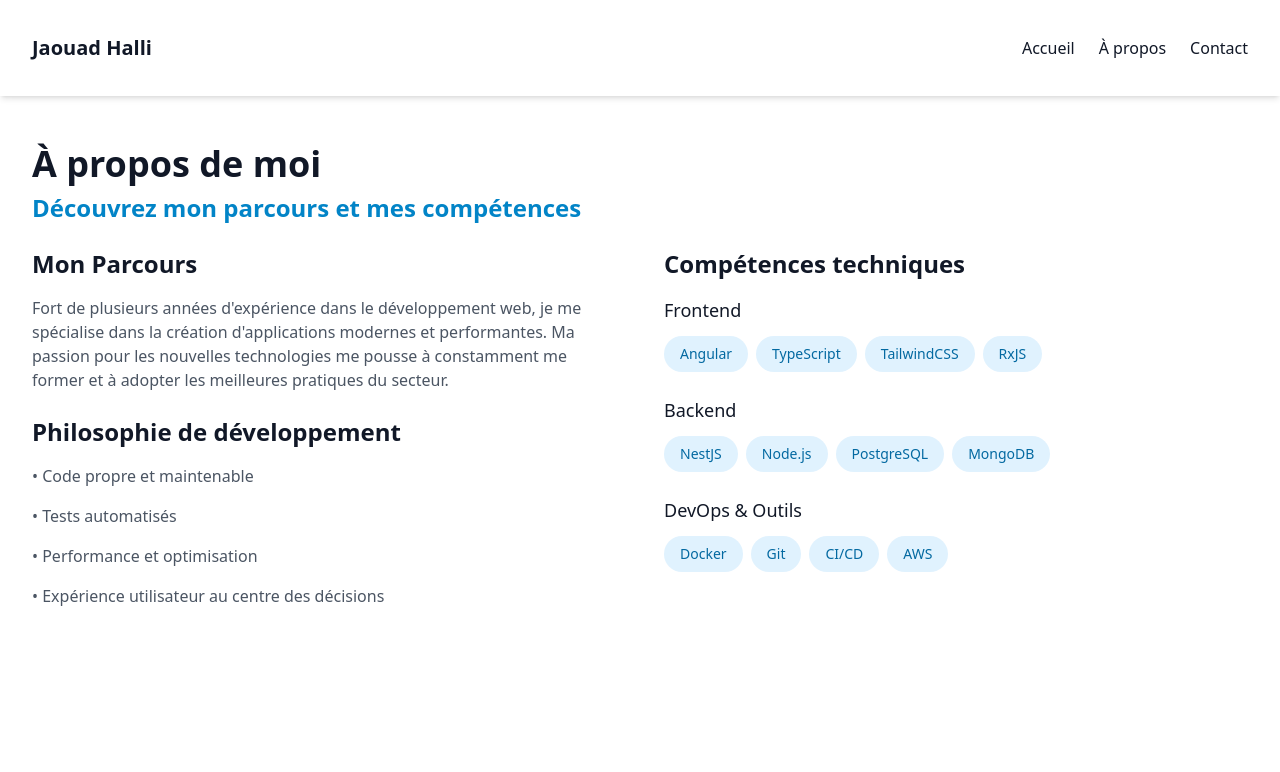
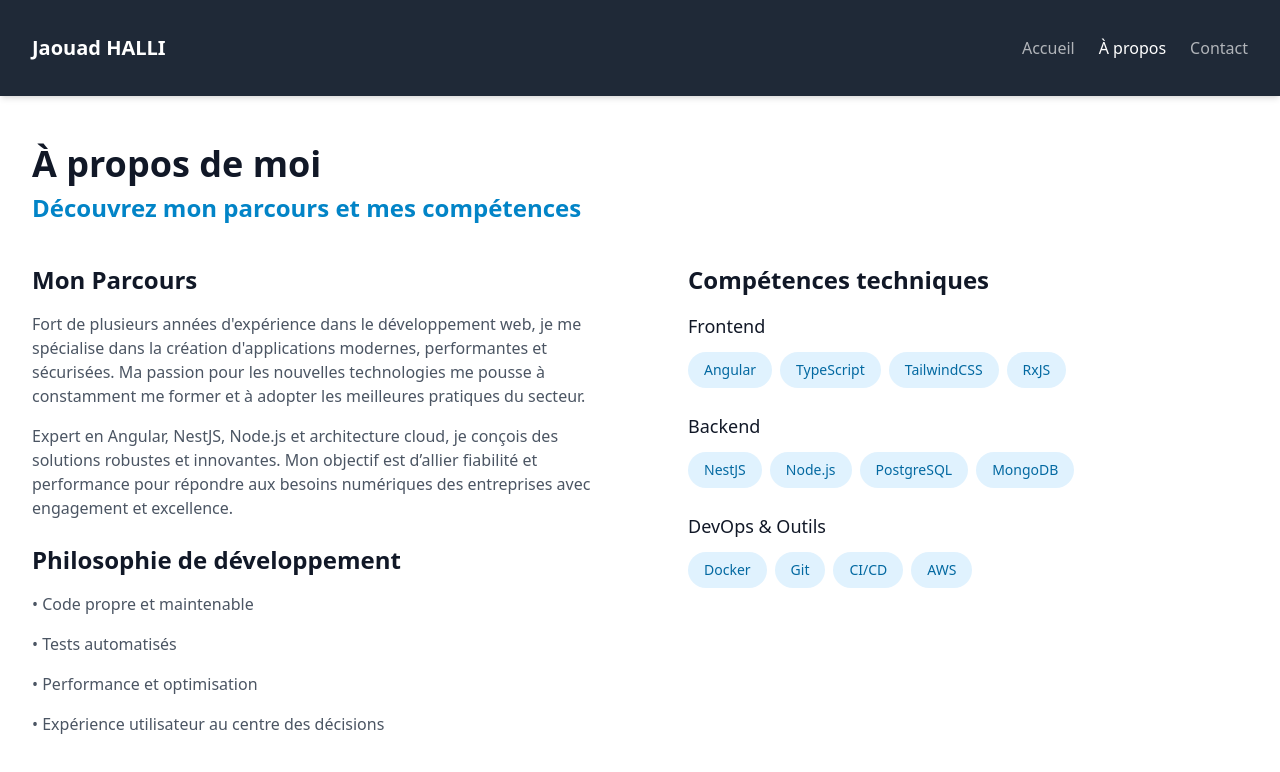
Before and after one commit to hallijaouad/hallijaouad.com, an Angular app: page /about in a window 1280 px wide. Shown: the top 772 px of the page. Built offline with nearby package versions, Linux system fonts and the light colour scheme.

Commit message:
Update home page and about page

```diff
--- /dev/null
+++ b/src/app/core/constants/menu.ts
@@ -0,0 +1,22 @@
+import {MenuItem} from '../models/menu.model';
+
+export class Menu {
+    public static items: MenuItem[] = [
+        {
+            index:1,
+            label: 'Accueil',
+            route: '/home'
+        },
+        {
+            index:2,
+            label: 'À propos',
+            route: '/about'
+        },
+        {
+            index:3,
+            label: 'Contact',
+            route: '/contact'
+        }
+    ]
+
+}
--- /dev/null
+++ b/src/app/core/layout/footer/footer.component.html
@@ -0,0 +1,29 @@
+<footer class=" bg-gray-800 text-white py-10">
+    <div class="section-container mx-auto px-4">
+        <div class="grid grid-cols-1 md:grid-cols-3 gap-8">
+            <div>
+                <h3 class="text-xl font-bold mb-4">Jaouad HALLI</h3>
+                <p class="text-gray-400"></p>
+            </div>
+            <div>
+                <h4 class="text-lg font-semibold mb-4">Quick Links</h4>
+                <ul class="space-y-2">
+                    <li><a routerLink="/blog" class="text-gray-400 hover:text-white">Blog</a></li>
+                    <li><a routerLink="/about" class="text-gray-400 hover:text-white">About Us</a></li>
+                </ul>
+            </div>
+
+            <div>
+                <h4 class="text-lg font-semibold mb-4">Contact</h4>
+                <ul class="space-y-2 text-gray-400">
+                    <li>Email: hallijaouad&#64;gmail.com</li>
+                    <li>Phone: (555) 123-4567</li>
+                </ul>
+            </div>
+        </div>
+
+        <div class="border-t border-gray-700 mt-8 pt-8 text-center text-gray-400">
+            <p>&copy; Jaouad HALLI. All rights reserved.</p>
+        </div>
+    </div>
+</footer>
--- a/src/app/core/layout/header/header.component.ts
+++ b/src/app/core/layout/header/header.component.ts
@@ -1,21 +1,48 @@
-import { Component } from '@angular/core';
-import { RouterLink } from '@angular/router';
+import {Component, computed, inject} from '@angular/core';
+import {RouterLink} from '@angular/router';
+import {MenuService} from "../../services/menu.service";
+import {Menu} from "../../constants/menu";
 
 @Component({
     selector: 'app-header',
     standalone: true,
     imports: [RouterLink],
     template: `
-    <header class="fixed w-full bg-white dark:bg-gray-900 shadow-md z-50">
+        <header class="fixed w-full bg-gray-800 dark:bg-gray-900 shadow-md z-50">
             <nav class="section-container flex items-center justify-between h-16">
-        <a routerLink="/" class="text-xl font-bold">Jaouad Halli</a>
+                <a routerLink="/" class="text-xl font-bold text-white">Jaouad HALLI</a>
                 <div class="flex gap-6">
-          <a routerLink="/home" class="hover:text-primary-500">Accueil</a>
-          <a routerLink="/about" class="hover:text-primary-500">À propos</a>
-          <a routerLink="/contact" class="hover:text-primary-500">Contact</a>
+                    @for (item of menuItems; track item.index) {
+                        <a
+                                routerLink="{{ item.route }}"
+                                class="text-white hover:text-white {{itemOpacity}}"
+                                [class.opacity-100]="isActive(item.route)"
+                                [class.opacity-65]="!isActive(item.route)"
+                        >{{ item.label }}</a>
+                    }
                 </div>
             </nav>
         </header>
     `
 })
-export class HeaderComponent {}
+export class HeaderComponent {
+
+    menuItems = Menu.items;
+
+    public menuService = inject(MenuService);
+
+    itemOpacity: string = 'opacity-65';
+    // Signal pour obtenir le menu actif
+    activeMenuItem = computed(() => this.menuService.getActiveMenuItem());
+    constructor() {
+        if(!this.activeMenuItem()) {
+            this.menuService.setActiveMenuItem('/home')
+        }
+    }
+    /**
+     * Vérifie si un élément est actif
+     */
+    isActive(item: string): boolean {
+        return this.activeMenuItem() === item;
+    }
+}
--- a/src/app/core/layout/layout.component.ts
+++ b/src/app/core/layout/layout.component.ts
@@ -1,6 +1,7 @@
 import { Component } from '@angular/core';
 import { RouterOutlet } from '@angular/router';
 import { HeaderComponent } from './header/header.component';
+//import {FooterComponent} from "./footer/footer.component";
 
 @Component({
   selector: 'app-root',
@@ -11,6 +12,7 @@ import { HeaderComponent } from './header/header.component';
     <main class="min-h-screen pt-24 from-blue-50" >
       <router-outlet></router-outlet>
     </main>
+
   `
 })
 export class LayoutComponent {}
--- /dev/null
+++ b/src/app/core/models/menu.model.ts
@@ -0,0 +1,6 @@
+export interface MenuItem {
+    index: number;
+    label: string;
+    route: string;
+    active?: boolean;
+}
--- /dev/null
+++ b/src/app/core/services/menu.service.ts
@@ -0,0 +1,39 @@
+import { Injectable, signal } from '@angular/core';
+import { NavigationEnd, Router } from '@angular/router';
+
+@Injectable({
+    providedIn: 'root',
+})
+export class MenuService {
+    // Signal pour suivre l'élément de menu actif
+    private activeMenuItem = signal<string | null>(null);
+
+    constructor(private router: Router) {
+        this.router.events.subscribe((event) => {
+            if (event instanceof NavigationEnd) {
+                this.setActiveMenuItem(event.url);
+            }
+        });
+    }
+
+    /**
+     * Getter pour obtenir le menu actif
+     */
+    getActiveMenuItem() {
+        return this.activeMenuItem();
+    }
+
+    /**
+     * Setter pour définir un nouveau menu actif
+     */
+    setActiveMenuItem(menuItem: string) {
+        this.activeMenuItem.set(menuItem);
+    }
+
+    /**
+     * Réinitialiser le menu actif
+     */
+    resetActiveMenuItem() {
+        this.activeMenuItem.set(null);
+    }
+}
--- a/src/app/features/about/about.component.ts
+++ b/src/app/features/about/about.component.ts
@@ -14,14 +14,14 @@ import { SkillBadgeComponent } from '../../shared/components/skill-badge/skill-b
         subtitle="Découvrez mon parcours et mes compétences"
       />
 
-      <div class="grid md:grid-cols-2 gap-12">
+      <div class="grid md:grid-cols-2 gap-24">
         <div>
           <h3 class="text-2xl font-semibold mb-4">Mon Parcours</h3>
+          <p class="text-gray-600 dark:text-gray-300 mb-4">
+            Fort de plusieurs années d'expérience dans le développement web, je me spécialise dans la création d'applications modernes, performantes et sécurisées. Ma passion pour les nouvelles technologies me pousse à constamment me former et à adopter les meilleures pratiques du secteur.
+          </p>
           <p class="text-gray-600 dark:text-gray-300 mb-6">
-            Fort de plusieurs années d'expérience dans le développement web, je me spécialise
-            dans la création d'applications modernes et performantes. Ma passion pour les
-            nouvelles technologies me pousse à constamment me former et à adopter les
-            meilleures pratiques du secteur.
+            Expert en Angular, NestJS, Node.js et architecture cloud, je conçois des solutions robustes et innovantes. Mon objectif est d’allier fiabilité et performance pour répondre aux besoins numériques des entreprises avec engagement et excellence.
           </p>
 
           <h3 class="text-2xl font-semibold mb-4">Philosophie de développement</h3>
--- a/src/app/features/home/home.component.ts
+++ b/src/app/features/home/home.component.ts
@@ -7,12 +7,12 @@ import {SectionContainerComponent} from '../../shared/components/section-contain
     standalone: true,
     imports: [RouterLink, SectionContainerComponent],
     template: `
-        <div class="bg-gradient-to-br from-blue-50 to-indigo-50 dark:from-gray-900 dark:to-gray-800 h-full">
+        <div class="h-full">
             <app-section-container>
                 <div class="grid grid-flow-row-dense md:grid-cols-3 ms:grid-cols-2 gap-12 items-center">
                     <div class="col-span-2">
                         <h1 class="text-4xl md:text-4xl font-bold mb-12">
-                            Jaouad Halli
+                            Jaouad HALLI
                             <span class="block text-primary-600 mt-2">Ingénieur Développeur</span>
                         </h1>
                         <div class="text-gray-600 dark:text-gray-300 mb-12">
@@ -30,13 +30,13 @@ import {SectionContainerComponent} from '../../shared/components/section-contain
                                 collaboration agile, en appliquant les meilleures pratiques de développement.
                             </p>
                         </div>
-                        <a routerLink="/about" class="btn-primary">En savoir plus</a>
+                        <a routerLink="/about" class="text-primary-700 underline">En savoir plus</a>
                     </div>
                     <div class="relative flex justify-center">
                         <div class="flex items-center bg-white justify-center aspect-square rounded-full overflow-hidden shadow-xl w-4/6 h-4/6">
                             <img
                                     src="profile/profile.png"
-                                    alt="Jaouad Halli"
+                                    alt="Jaouad HALLI"
                                     class="object-cover"
                             >
 
--- a/src/app/shared/components/section-title/section-title.component.ts
+++ b/src/app/shared/components/section-title/section-title.component.ts
@@ -4,7 +4,7 @@ import { Component, Input } from '@angular/core';
   selector: 'app-section-title',
   standalone: true,
   template: `
-    <h2 class="text-3xl md:text-4xl font-bold mb-6 text-gray-900 dark:text-white">
+    <h2 class="text-3xl md:text-4xl font-bold mb-10 text-gray-900 dark:text-white">
       {{ title }}
       @if (subtitle) {
         <span class="block text-xl md:text-2xl text-primary-600 mt-2">{{ subtitle }}</span>
```
Also changed, not shown: src/app/core/layout/footer/footer.component.ts (added, +10 -0 lines), src/server.ts (+6 -6 lines). Lines whose indentation alone changed are shown as unchanged.
